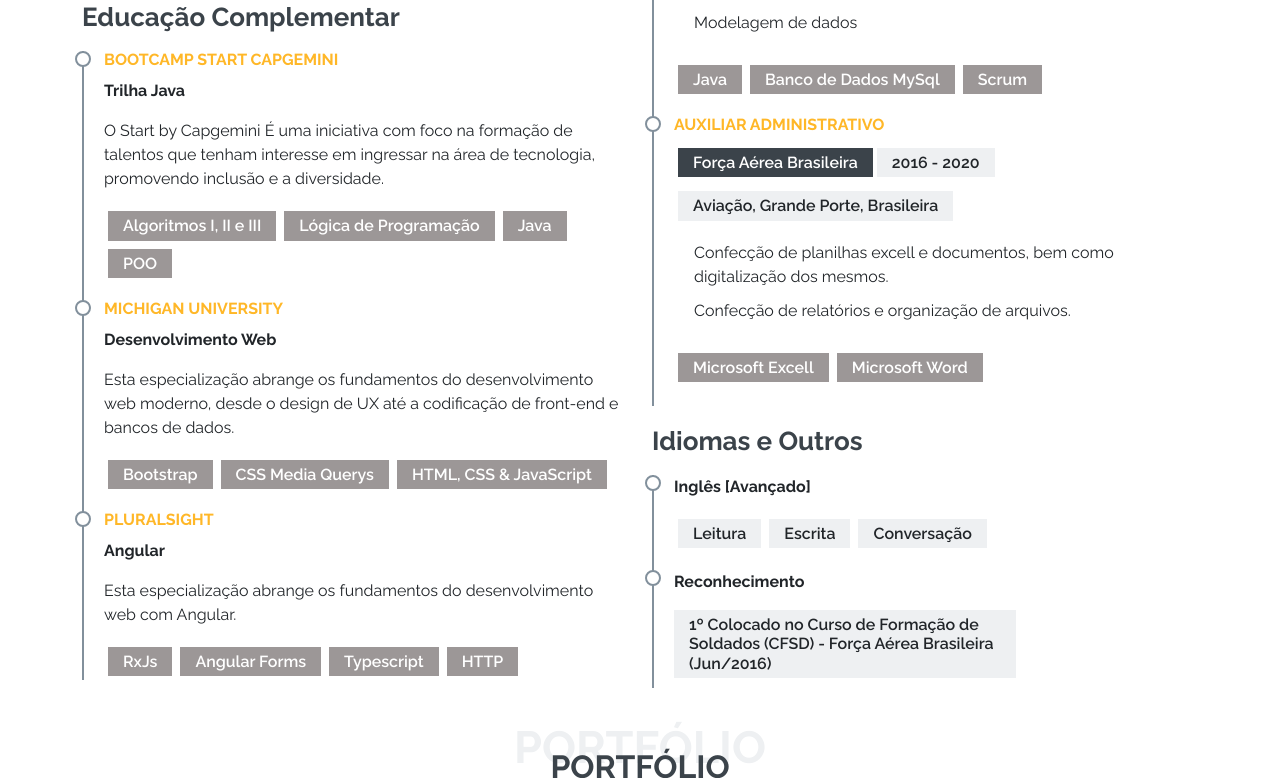
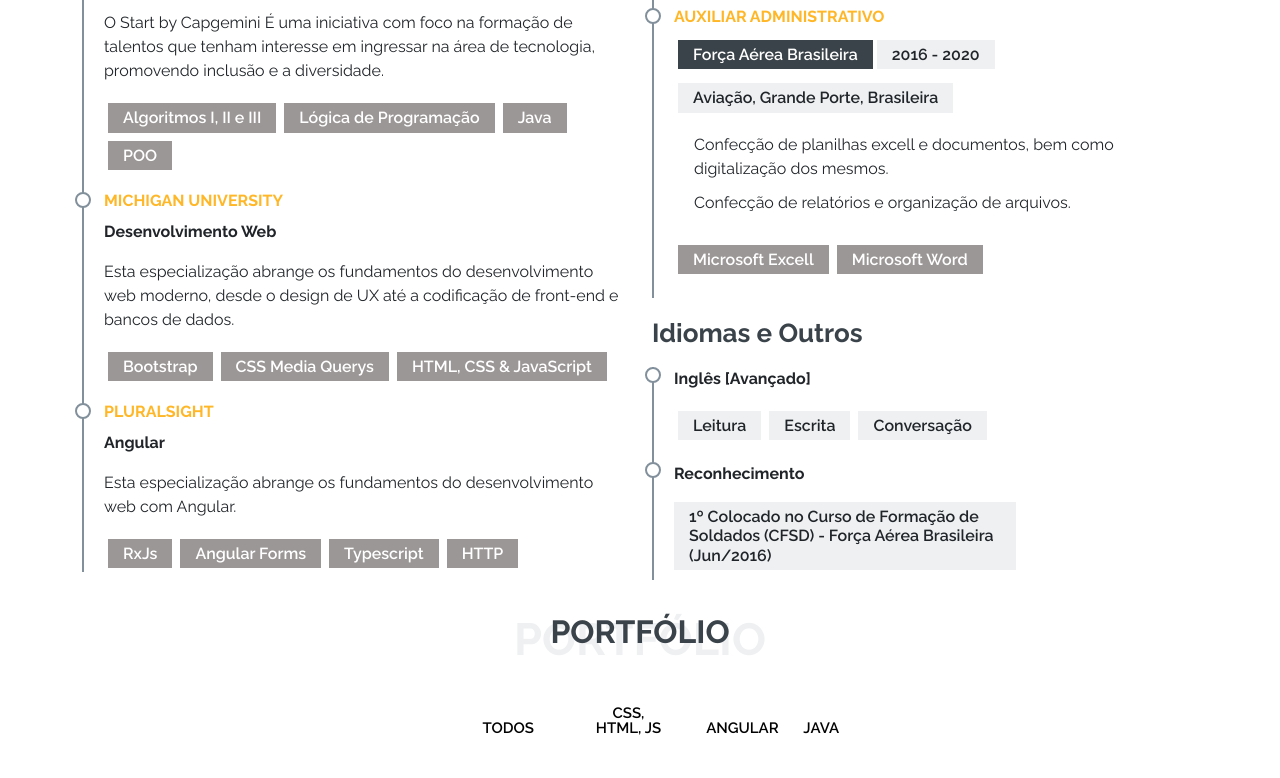
Before and after one commit to DiegojSts/portfolio, an Angular app: page /portfolio-details/1 in a window 1280 px wide. Shown: the part 2022-2800 px from the top of the page. Built offline with nearby package versions, Linux system fonts and the light colour scheme.

Commit message:
Solved layout responsiviness in portfolio section

```diff
--- a/src/app/portfolio/portfolio.component.css
+++ b/src/app/portfolio/portfolio.component.css
@@ -5,16 +5,16 @@
 
   .portfolio #portfolio-filters li {
     cursor: pointer;
-    display: inline-block;
+    /* display: inline-block; */
     margin: 0 10px 10px 10px;
     font-size: 15px;
     font-weight: 600;
     line-height: 1;
     padding: 7px 10px;
     text-transform: uppercase;
-    color: #444444;
+    color: #020202;
     transition: all 0.3s ease-in-out;
-    border: 2px solid #fff;
+    /* border: 2px solid #fff; */
   }
 
 .portfolio #portfolio-filters li:hover,
@@ -24,7 +24,7 @@
 }
 
 img {
-  width: 100%;
+  width: 109%;
 }
 .portfolio .portfolio-item:hover .portfolio-img img {
   transform: scale(1.2);
@@ -56,3 +56,19 @@ img {
 .card-bx {
   box-shadow: 0 0 30px rgba(214, 215, 216, 0.6);
 }
+
+
+.ul-options {
+  padding: 5px;
+  display: flex;
+  justify-content: center;
+  align-items: end;
+  text-align: center;
+}
+
+@media (min-width: 300px) and (max-width:767px) {
+  #portfolio-filters li {
+    display: inline-block;
+    text-align: left;
+  }
+}
--- a/src/app/portfolio/portfolio.component.html
+++ b/src/app/portfolio/portfolio.component.html
@@ -8,13 +8,12 @@
     </div>
     <section class="container">
 
-        <ul id="portfolio-filters" class="d-flex justify-content-center">
-            <div class="">
-                <li class="" data-filter=".filter-all" >Todos</li>
-                <li class="" data-filter=".filter-web">CSS, HTML, JavaScript</li>
-                <li class="" data-filter=".filter-web">Angular</li>
-                <li class="" data-filter=".filter-node">Node</li>
-                <li class="" data-filter=".filter-node">Java</li>
+        <ul id="portfolio-filters" class="d-flex justify-content-center ">
+            <div class="row ul-options">
+                <li class="col-sm-12 col-md-3 " data-filter=".filter-all" >Todos</li>
+                <li style="flex-grow: 3;" class="col-sm-12 col-md-2 " data-filter=".filter-web">CSS, HTML, JS</li>
+                <li class="col-sm-12 col-md-2 " data-filter=".filter-web">Angular</li>
+                <li class="col-sm-12 col-md-2 " data-filter=".filter-node">Java</li>
             </div>
 
         </ul>
@@ -28,7 +27,7 @@
         <div class="portfolio-container " *ngFor="let item of items">
             <div class="">
                 <div class="">
-                    <div class="container card m-2" style="width: 18rem;">
+                    <div class="container card ml-2" style="width: 18rem; margin-left: 35px;">
                         <picture class=" d-flex align-items-center justify-content-center">
                             <img class="card-img-top" [src]="item.mainImageUrl" alt="Card image cap">
                         </picture>
--- a/src/styles.css
+++ b/src/styles.css
@@ -6,7 +6,7 @@
 
 .section-title {
     text-align: center;
-    padding: 30px 0;
+    padding: 3px 0;
     position: relative;
 }
 
```
